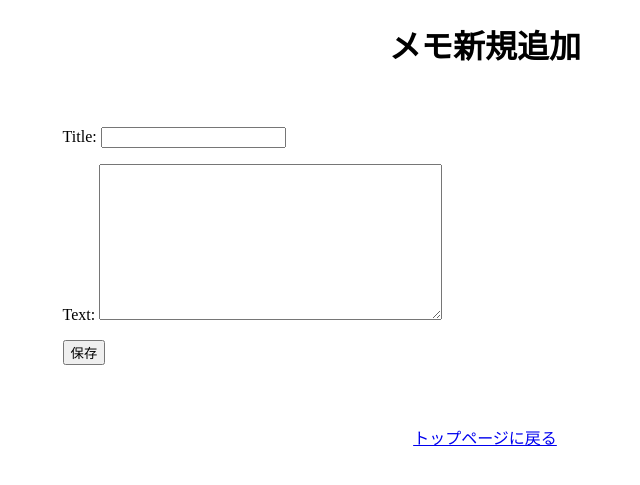
After one commit to yuto90/memo, a Django app: page /new/ in a window 1280 px wide. The commit adds this page. Shown: the top 485 px of the page, without its empty margins (155-795 px from the left). Run offline with Django 3.2, Linux system fonts and the light colour scheme.

Commit message:
新規メモ登録処理

```diff
--- /dev/null
+++ b/config/memos/forms.py
@@ -0,0 +1,10 @@
+from django.forms import ModelForm
+from .models import Memo
+
+
+class MemoForm(ModelForm):
+    class Meta:
+        # Memoモデルに対応したフォームを作成
+        model = Memo
+        # 表示する入力欄を定義
+        fields = ['title', 'text']
--- a/config/memos/templates/memos/index.html
+++ b/config/memos/templates/memos/index.html
@@ -11,13 +11,16 @@
 <body>
     <h1 style="text-align: center;">yuto_memo</h1>
     <div style="width: 70%;margin: 0px auto;">
+        <a href="{% url 'memos:new' %}">
+            <button class="btn">新規メモ作成</button>
+        </a>
         <hr />
         {% for memo in memos %}
         <div>
             <h3>{{ memo.title }}</h3>
             <div>{{ memo.text | truncatechars:100 }}</div>
             <div style="text-align: right;">
-                <a href="{% url 'memos:detail' memo_id=memo.id %}">記事を読む</a>
+                <a href="{% url 'memos:detail' memo_id=memo.id %}">詳細</a>
             </div>
         </div>
         <hr />
--- /dev/null
+++ b/config/memos/templates/memos/new.html
@@ -0,0 +1,31 @@
+<!DOCTYPE html>
+<html lang="ja">
+
+<head>
+    <meta charset="UTF-8">
+    <meta http-equiv="X-UA-Compatible" content="IE=edge">
+    <meta name="viewport" content="width=device-width, initial-scale=1.0">
+    <title>メモ新規追加</title>
+</head>
+
+<body>
+    <h1 style="text-align: center;">メモ新規追加</h1>
+    <div style="width: 70%;margin: 0px auto;">
+        <div>
+            <div style="margin: 60px 20px;">
+                <!-- action 保存された時の処理 -->
+                <form action="{% url 'memos:new' %}" method="POST">{% csrf_token %}
+                    <!-- .as_p : 入力欄毎にpタグで囲われて綺麗に改行される-->
+                    {{ form.as_p }}
+                    <button type="submit" class="btn">保存</button>
+                </form>
+            </div>
+            <div style="text-align: center; margin-top: 50px">
+                <a href="{% url 'memos:index' %}">トップページに戻る</a>
+            </div>
+        </div>
+    </div>
+
+</body>
+
+</html>
--- a/config/memos/urls.py
+++ b/config/memos/urls.py
@@ -7,4 +7,5 @@ app_name = 'memos'
 urlpatterns = [
     path('', views.index, name='index'),
     path('detail/<int:memo_id>/', views.detail, name='detail'),
+    path('new/', views.new, name='new'),
 ]
--- a/config/memos/views.py
+++ b/config/memos/views.py
@@ -1,5 +1,6 @@
-from django.shortcuts import render, get_object_or_404
+from django.shortcuts import render, get_object_or_404, redirect
 from .models import Memo
+from .forms import MemoForm
 
 # Create your views here.
 
@@ -13,3 +14,18 @@ def index(request):
 def detail(request, memo_id):
     memo = get_object_or_404(Memo, id=memo_id)
     return render(request, 'memos/detail.html', {'memo': memo})
+
+
+def new(request):
+    if request.method == "POST":
+        # request.POSTの中にはフォームに入力した情報が含まれている
+        # 情報をもとに新しいMemoインスタンスを生成する
+        form = MemoForm(request.POST)
+        if form.is_valid():
+            # データベースに保存
+            form.save()
+            # redirect : urlパスを指定
+            return redirect('memos:index')
+    else:
+        form = MemoForm
+        return render(request, 'memos/new.html', {'form': form})
```
Also changed, not shown: config/db.sqlite3.
